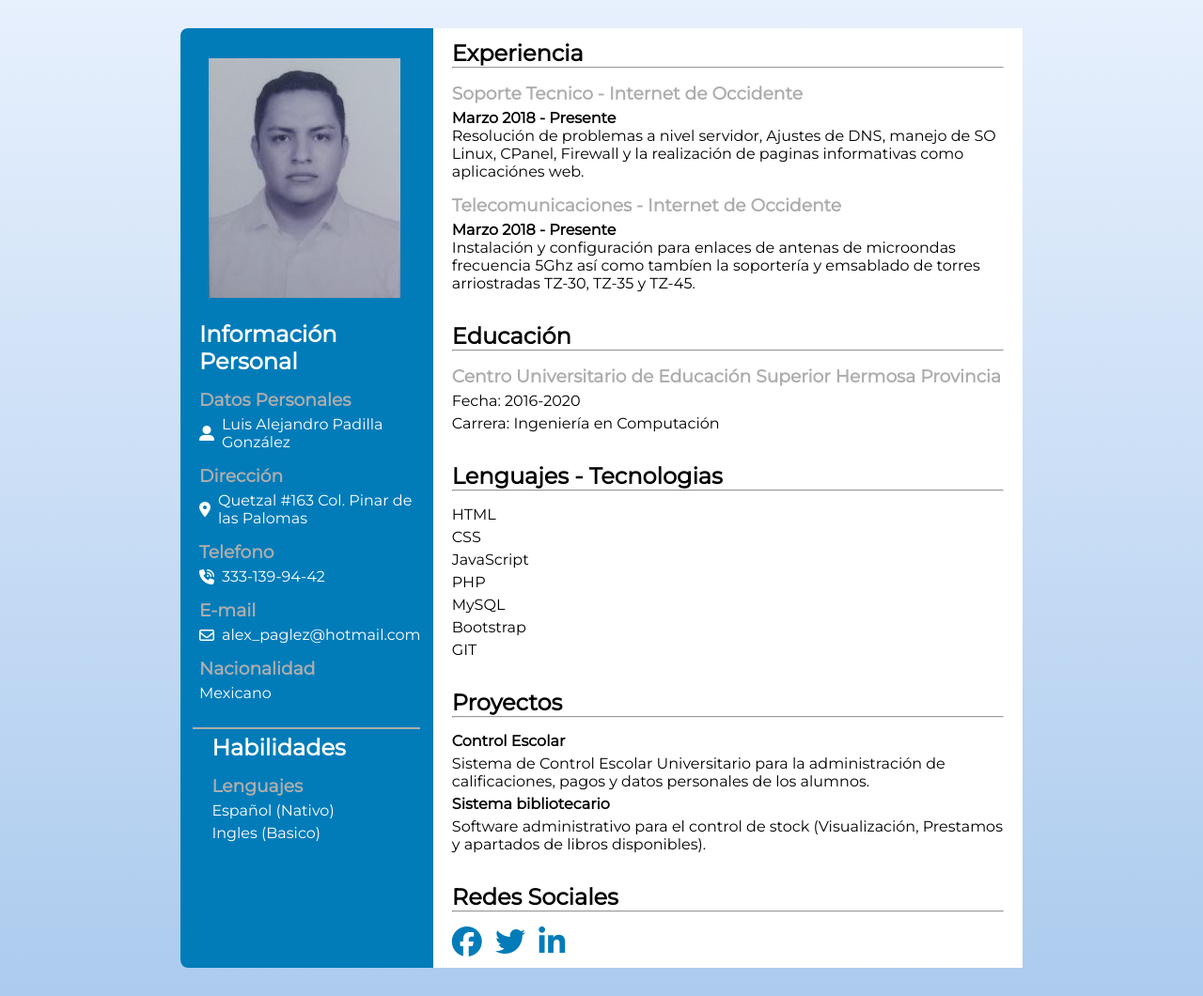
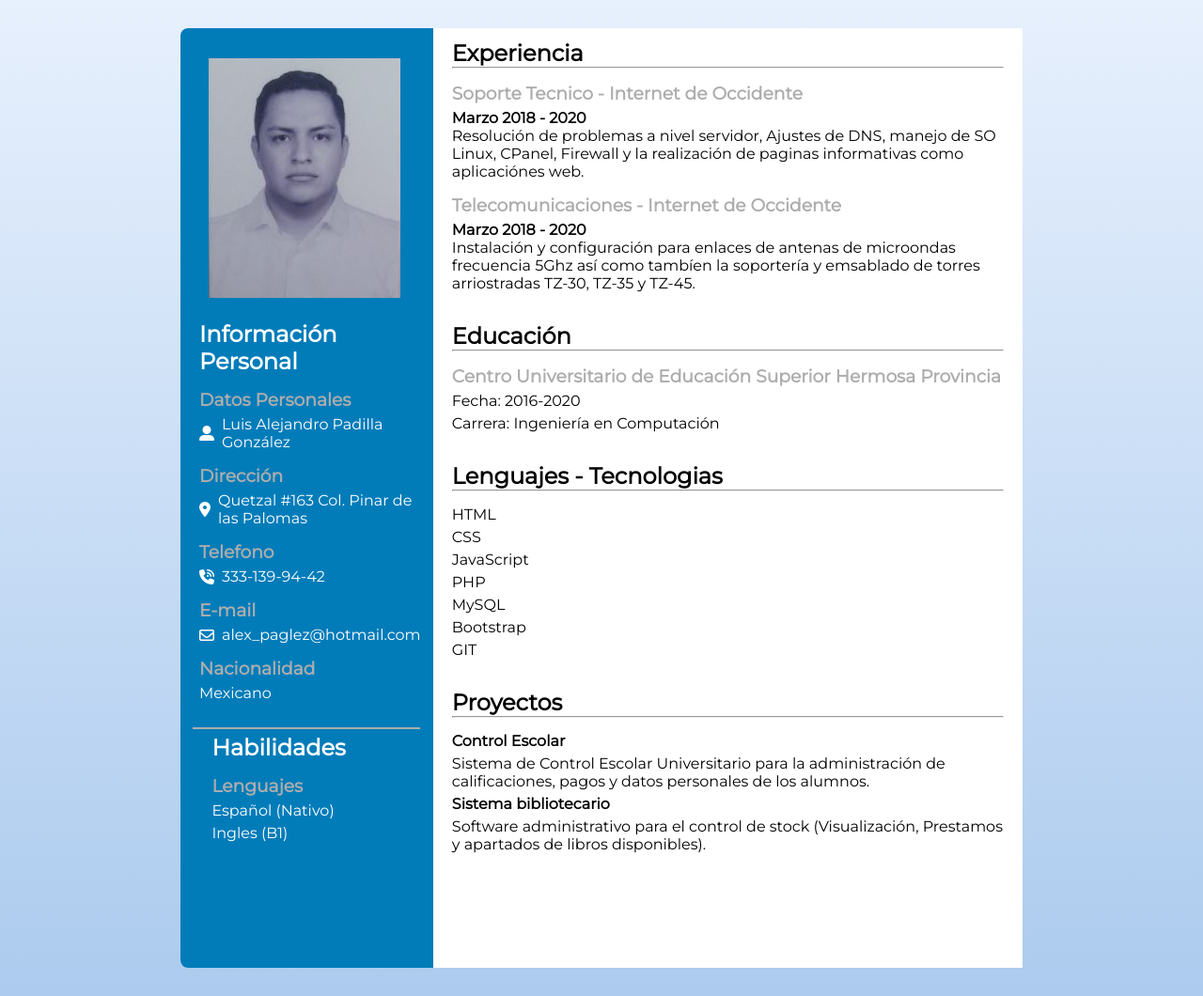
Before and after one commit to AlejandroGlez/CV, a plain HTML site: page index.html in a window 1280 px wide. Shown: the whole page at 94% size. Drawn offline with Linux system fonts and the light colour scheme.

Commit message:
Update index.html

```diff
--- a/index.html
+++ b/index.html
@@ -62,7 +62,7 @@
                         <p>Español (Nativo)</p>
                     </div>
                     <div class="info">
-                        <p>Ingles (Basico)</p>
+                        <p>Ingles (B1)</p>
                     </div>
                 </div>
 
@@ -77,7 +77,7 @@
                 <div class="form-group">
                     <h3>Soporte Tecnico - Internet de Occidente</h3>
                     <div class="info">
-                        <p><span>Marzo 2018 - Presente</span>
+                        <p><span>Marzo 2018 - 2020</span>
                             Resolución de problemas a nivel servidor, Ajustes de DNS, manejo de SO Linux, CPanel, Firewall y la realización de paginas informativas como aplicaciónes web.
                         </p>
                     </div>
@@ -86,7 +86,7 @@
                 <div class="form-group">
                     <h3>Telecomunicaciones - Internet de Occidente</h3>
                     <div class="info">
-                        <p><span>Marzo 2018 - Presente</span>
+                        <p><span>Marzo 2018 - 2020</span>
                             Instalación y configuración para enlaces de antenas de microondas frecuencia 5Ghz así como tambíen
                             la soportería y emsablado de torres arriostradas TZ-30, TZ-35 y TZ-45.
                         </p>
@@ -157,7 +157,7 @@
                 </div>
             </div>
 
-            <div class="box">
+           <!-- <div class="box">
                 <h2>Redes Sociales</h2>
                 <hr>
                 <div class="form-group">
@@ -167,7 +167,7 @@
                     <a href="https://www.linkedin.com/in/alejandro-glez-b46992204/" target="_blank"><i
                             class="fab fa-linkedin-in fa-2x"></i></i></a>
                 </div>
-            </div>
+            </div>-->
         </section>
     </main>
 
```
